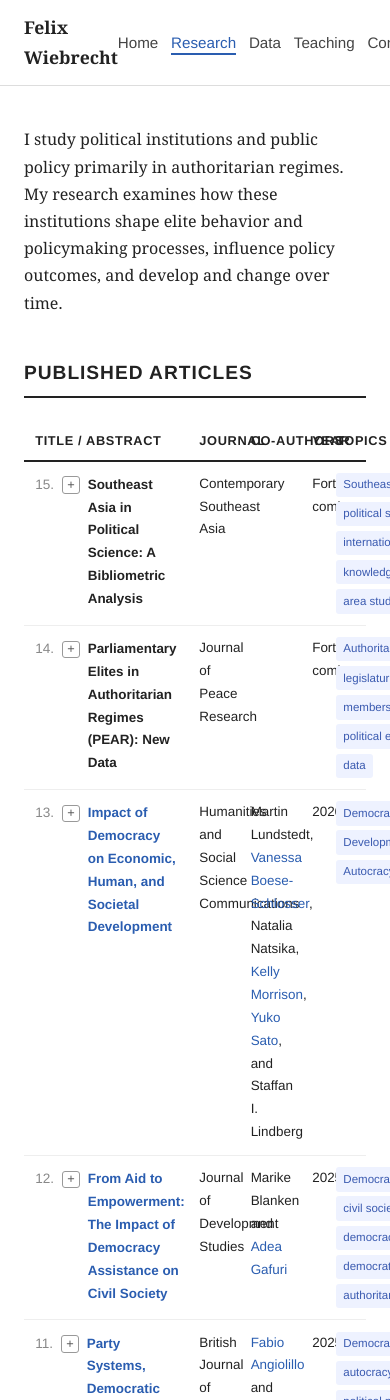
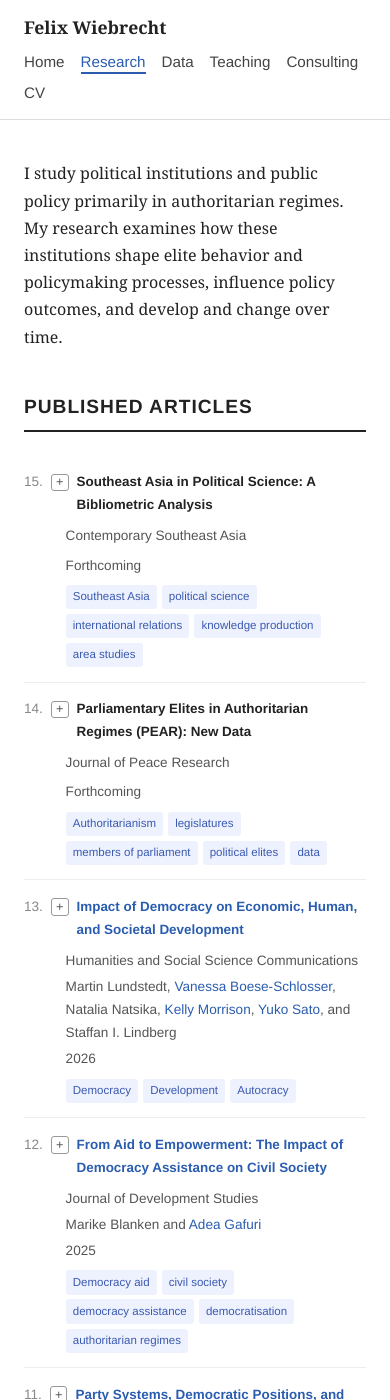
Before and after one commit to felixwiebrecht/felixwiebrecht.github.io, a Jekyll site: the page built from _pages/research.md, in a window 390 px wide and 1400 px high. Built offline with Jekyll 4.4.1, drawn with Linux system fonts in a browser that asks for light colours; comment, search, counter and statistics services are not loaded; some of the changed text lies outside the part shown.

Commit message:
Mobile layout: wrap nav menu under the name; stack research tables on phones
Co-Authored-By: Claude Opus 5.5 <noreply@anthropic.com>

```diff
--- a/assets/css/main.css
+++ b/assets/css/main.css
@@ -354,4 +354,21 @@ h2.section-title {
   .profile-photo { max-width: 160px; }
   .nav-links { gap: 0.8rem; }
   .research-table { font-size: 0.84rem; }
+  /* Menu wraps under the name instead of running off the screen */
+  .nav-container { flex-wrap: wrap; row-gap: 0.35rem; }
+  .site-title { flex-basis: 100%; }
+  .nav-links { flex-wrap: wrap; row-gap: 0.25rem; column-gap: 1rem; }
+  /* Research tables: each paper becomes a stacked block (title, then journal/book,
+     co-authors, year and topics underneath) instead of five squeezed columns */
+  .research-table, .research-table tbody,
+  .research-table tr:not(.paper-detail-row), .research-table td { display: block; width: auto !important; }
+  .research-table thead { display: none; }
+  .research-table tr:not(.paper-detail-row) { padding: 0.8rem 0; border-bottom: 1px solid #eee; }
+  .research-table td { border-bottom: 0; padding: 0.1rem 0; }
+  .research-table td:first-child { padding-bottom: 0.35rem; }
+  .research-table td:not(:first-child) { font-size: 0.85rem; color: #555; padding-left: 2.6rem; }
+  .research-table tr:hover td { background: none; }
+  .research-table .tags { margin-top: 0.3rem; }
+  .paper-detail-row.open { display: block; border-bottom: 1px solid #eee; }
+  .paper-detail-row td { display: block; padding: 0 0 1rem; }
 }
```
